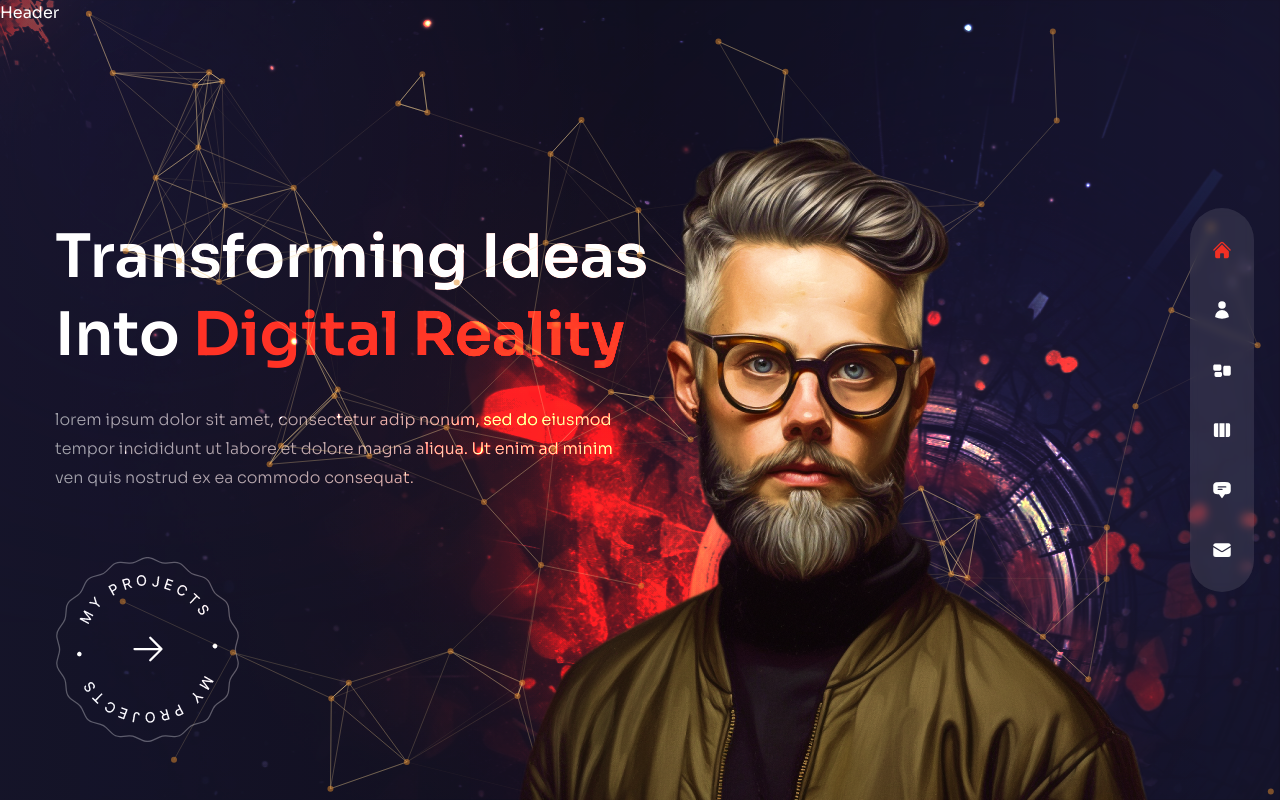
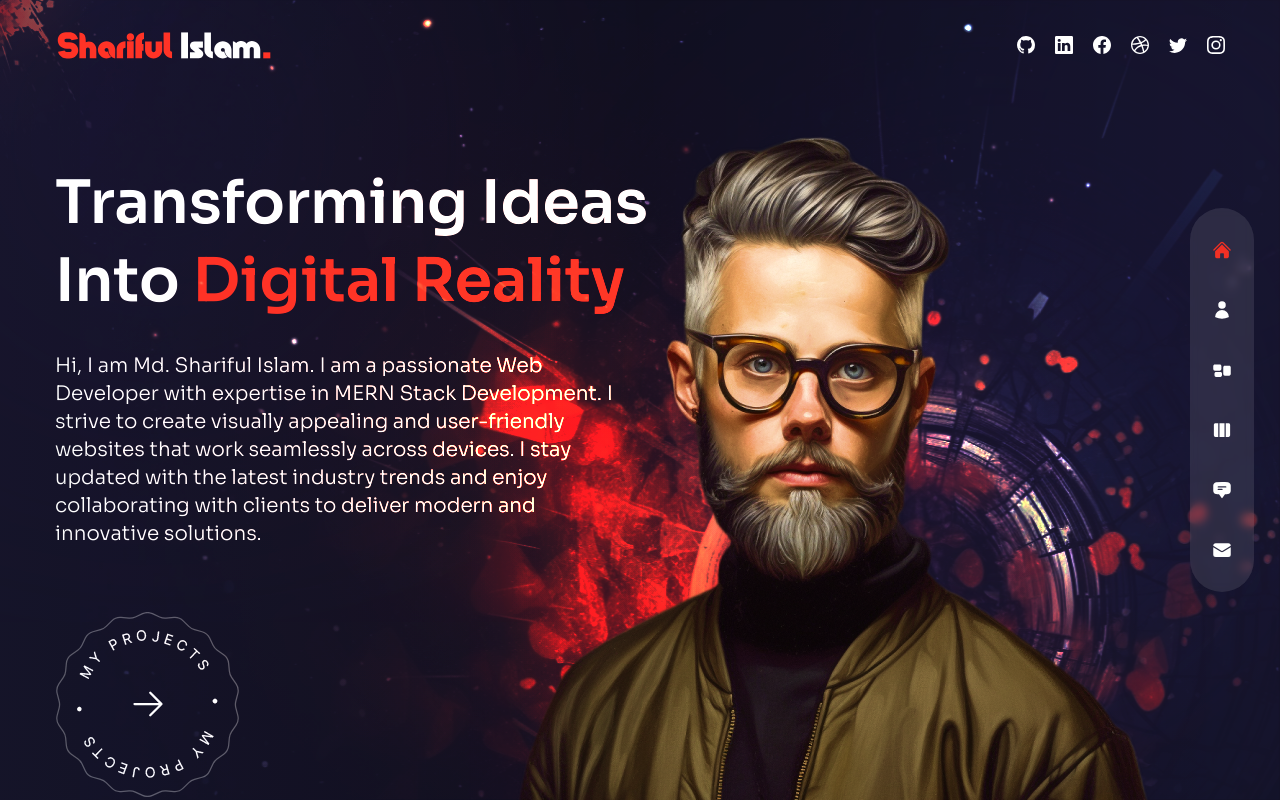
Before and after one commit to shariful10/Next-Portfolio, a Next.js app: page / in a window 1280 px wide. Built offline with nearby package versions, Linux system fonts and the light colour scheme.

Commit message:
Social Icon Implemented

```diff
--- a/components/Header.js
+++ b/components/Header.js
@@ -1,5 +1,28 @@
+import Image from "next/image";
+import Link from "next/link";
+import Socials from "./Socials";
+
 const Header = () => {
-  return <header className="absolute z-30 w-full">Header</header>;
+	return (
+		<header className="absolute z-30 w-full flex items-center px-16 xl:px-0 xl:h-[90px]">
+			<div className="container mx-auto">
+				<div className="flex flex-col lg:flex-row justify-between items-center gap-y-6 py-8">
+					{/* <====<<==== Logo ====>>====> */}
+					<Link href={"/"}>
+						<Image
+							src={"/logo.svg"}
+							width={220}
+							height={48}
+							alt=""
+							priority={true}
+						/>
+					</Link>
+					{/* <====<<==== Socials ====>>====> */}
+					<Socials />
+				</div>
+			</div>
+		</header>
+	);
 };
 
 export default Header;
--- a/components/Socials.js
+++ b/components/Socials.js
@@ -1,5 +1,54 @@
+import Link from "next/link";
+import {
+	BsGithub,
+	BsInstagram,
+	BsFacebook,
+	BsDribbble,
+	BsLinkedin,
+	BsTwitter,
+} from "react-icons/bs";
+
 const Socials = () => {
-  return <div>Socials</div>;
+	return (
+		<div className="flex items-center gap-x-5 text-lg">
+			<Link
+				href={"https://github.com/shariful10"}
+				className="hover:text-accent transition-all duration-300"
+			>
+				<BsGithub />
+			</Link>
+			<Link
+				href={"https://www.linkedin.com/in/md-shariful-islam-3132721b8/"}
+				className="hover:text-accent transition-all duration-300"
+			>
+				<BsLinkedin />
+			</Link>
+			<Link
+				href={""}
+				className="hover:text-accent transition-all duration-300"
+			>
+				<BsFacebook />
+			</Link>
+			<Link
+				href={""}
+				className="hover:text-accent transition-all duration-300"
+			>
+				<BsDribbble />
+			</Link>
+			<Link
+				href={""}
+				className="hover:text-accent transition-all duration-300"
+			>
+				<BsTwitter />
+			</Link>
+			<Link
+				href={""}
+				className="hover:text-accent transition-all duration-300"
+			>
+				<BsInstagram />
+			</Link>
+		</div>
+	);
 };
 
 export default Socials;
--- a/pages/index.js
+++ b/pages/index.js
@@ -27,12 +27,9 @@ const Home = () => {
 						initial="hidden"
 						animate="show"
 						exit="hidden"
-						className="max-w-sm xl:max-w-xl mx-auto xl:mx-0 mb-10 xl:mb-16"
+						className="text-white max-w-sm xl:max-w-xl mx-auto xl:mx-0 mb-10 xl:mb-16 text-xl"
 					>
-						lorem ipsum dolor sit amet, consectetur adip nonum, sed
-						do eiusmod tempor incididunt ut labore et dolore magna
-						aliqua. Ut enim ad minim ven quis nostrud ex ea commodo
-						consequat.
+						Hi, I am Md. Shariful Islam. I am a passionate Web Developer with expertise in MERN Stack Development. I strive to create visually appealing and user-friendly websites that work seamlessly across devices. I stay updated with the latest industry trends and enjoy collaborating with clients to deliver modern and innovative solutions.
 					</motion.p>
 					{/* <====<<==== Button ====>>====> */}
 					<div className="flex justify-center xl:hidden relative">
@@ -54,7 +51,7 @@ const Home = () => {
 				{/* <====<<==== Image ====>>====> */}
 				<div className="bg-none xl:bg-explosion xl:bg-cover xl:bg-right xl:bg-no-repeat w-full h-full absolute mix-blend-color-dodge translate-z-0"></div>
 				{/* <====<<==== Particles ====>>====> */}
-				<ParticlesContainer />
+				{/* <ParticlesContainer /> */}
 				{/* <====<<==== Avatar Img ====>>====> */}
 				<motion.div
 					variants={fadeIn("up", 0.5)}
```
Also changed, not shown: public/logo.svg.
